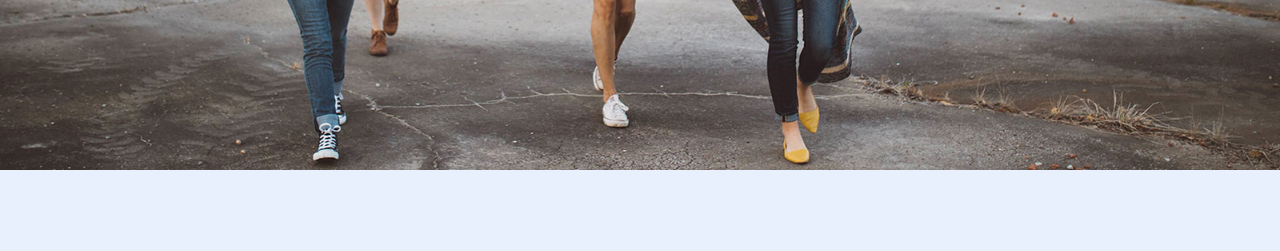
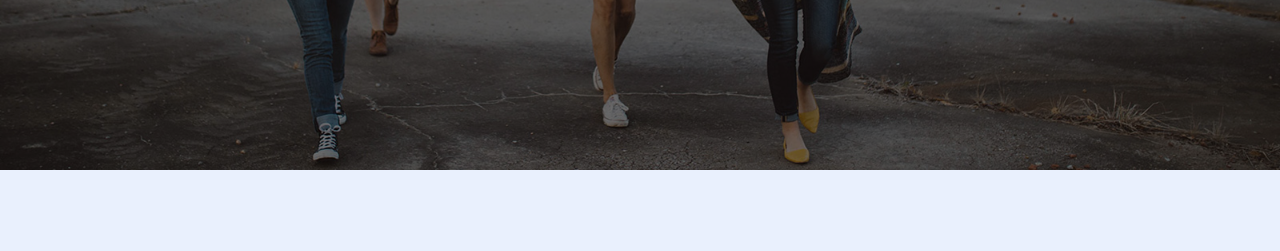
Before and after one commit to amie-affection/goit-fe-course, a plain HTML site: page module-05/index.html in a window 1280 px wide. Shown: the part 422-673 px from the top of the page. Drawn offline with nearby package versions, Linux system fonts and the light colour scheme.

Commit message:
added styles.css

```diff
--- a/module-05/css/styles.css
+++ b/module-05/css/styles.css
@@ -123,6 +123,17 @@ body {
     top: 50%;
     left: 50%;
     transform: translate(-50%, -50%);
+}
+
+.slider::before {
+    content: "";
+    display: block;
+    position: absolute;
+    top: 0;
+    left: 0;
+    width: 100%;
+    height: 100%;
+    background-color: rgba(0, 0, 0, .54);
 }
 
 .slider-ctrl {
@@ -308,7 +319,7 @@ body {
 .button {
     width: 50px;
     height: 50px;
-    background-color: transparent;
+    background: transparent;
     margin: 0;
     padding: 0;
     border: 1px solid #fff;
--- a/module-05/index.html
+++ b/module-05/index.html
@@ -34,7 +34,7 @@
 
             <ul class="slides-list">
                 <li class="preview">
-                    <img class="preview" src="./img/slide.jpg" alt="girls" width="1600" height="600">
+                    <img class="preview-img" src="./img/slide.jpg" alt="girls" width="1600" height="600">
                     <div class="collection container">
                         <h2 class="section-title">Affordable Paris Tours</h2>
                         <p class="section-text">City tours / Tour tickets / Tour guides</p>
```
